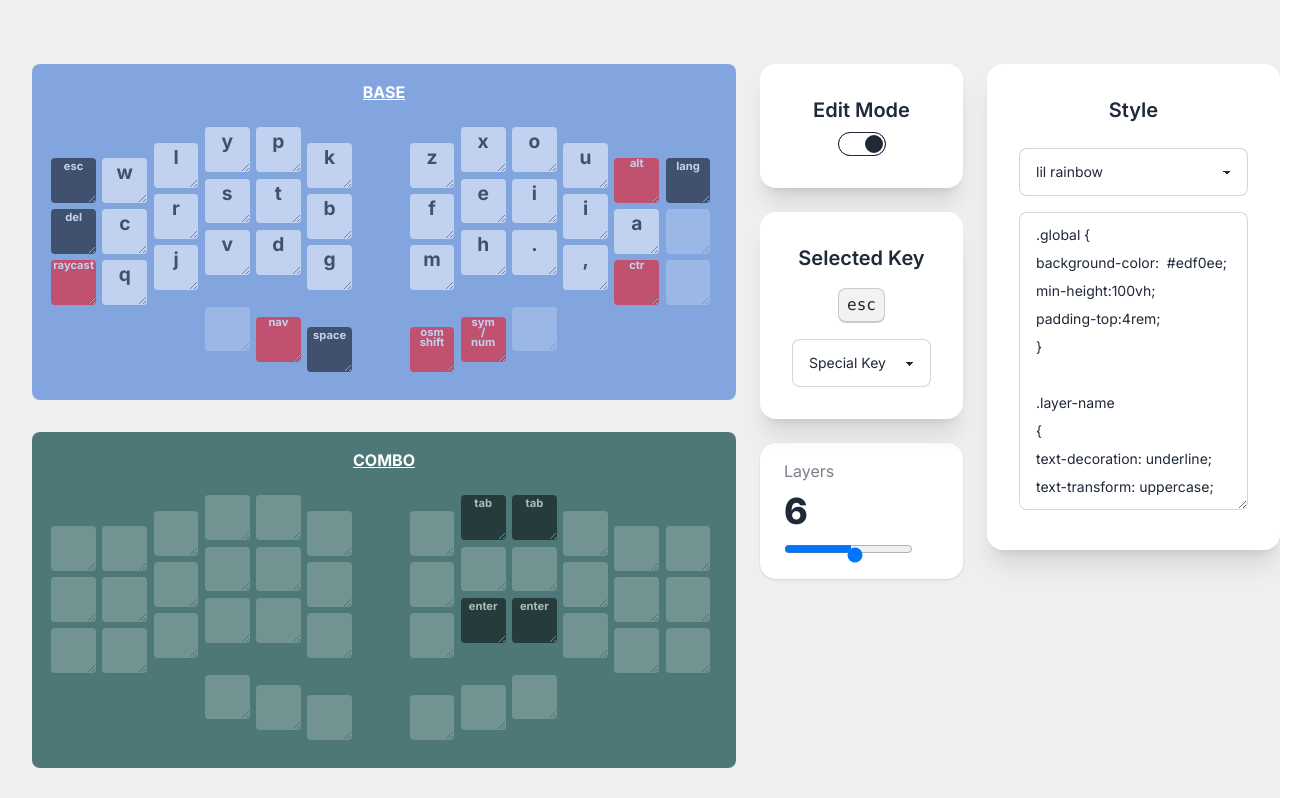
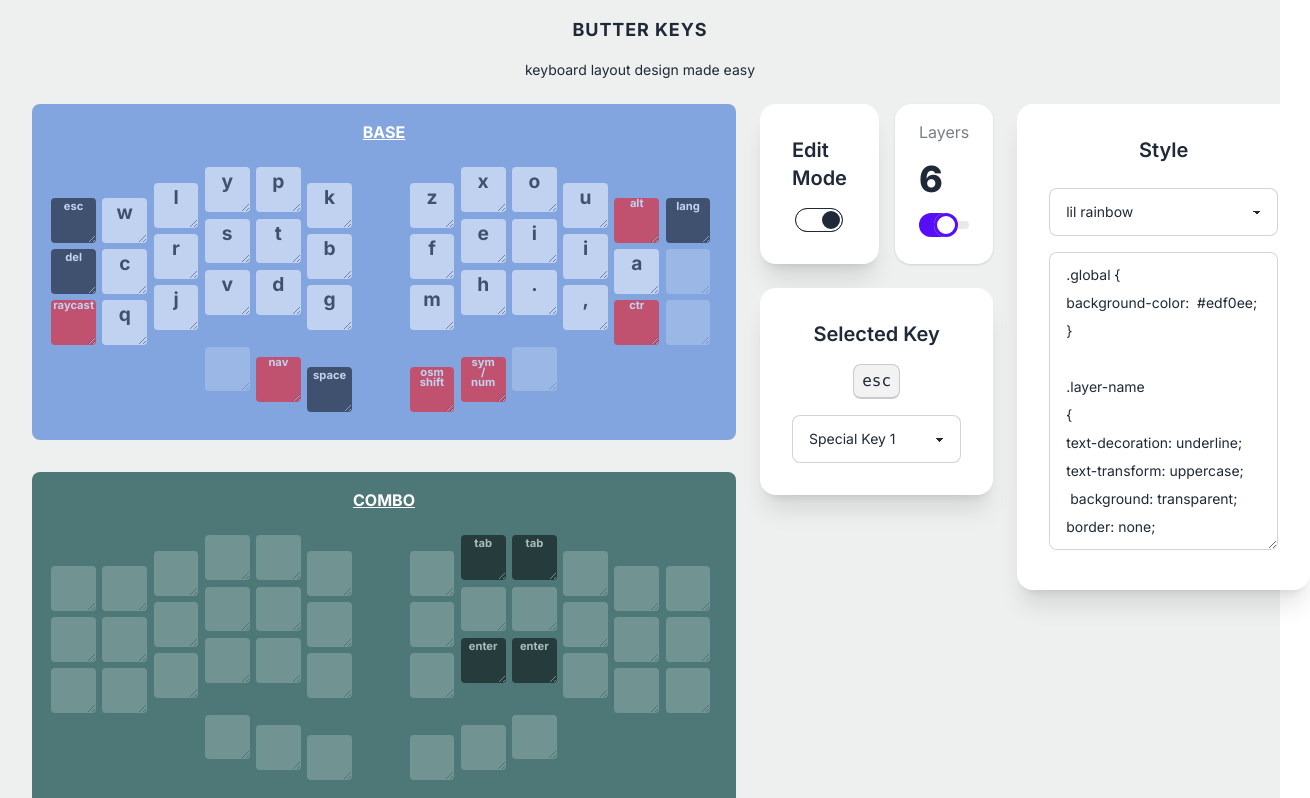
Before and after one commit to jaroslaw-weber/keyfab, a Next.js app: page / in a window 1280 px wide. Shown: the top 798 px of the page, 1310 px wide, since content can reach past the window. Built offline with nearby package versions, Linux system fonts and the light colour scheme.

Commit message:
improve stuff

```diff
--- a/app/components/EditLayerCount.tsx
+++ b/app/components/EditLayerCount.tsx
@@ -10,7 +10,7 @@ export function EditLayerCount() {
       min={1}
       max={10}
       value={layerCount}
-      className="range-sm range-primary"
+      className="range range-primary"
     />
   );
   const result2 = (
--- a/app/components/SelectMode.tsx
+++ b/app/components/SelectMode.tsx
@@ -34,7 +34,7 @@ export function SelectMode() {
       </div>
     </div>
   );
-  const toggle=<input type="checkbox" className="toggle" checked={editMode} onClick={e=>{
+  const toggle=<input type="checkbox" className="toggle mt-2" checked={editMode} onClick={e=>{
    //console.log('e',e.target)
     setEditMode(!editMode)
   }}/>
--- a/app/page.tsx
+++ b/app/page.tsx
@@ -15,27 +15,25 @@ export default function Home() {
 
   const [css] = useAtom(styleAtom);
 
-  const [editMode, setEditMode] = useAtom(editModeAtom);
 
-  function toggleEditMode() {
-    if (editMode == EditMode.input) {
-      setEditMode(EditMode.select);
-    } else {
-      setEditMode(EditMode.input);
-    }
-  }
 
   return (
     <main className={`min-h-screen`}>
       <style>{css.css}</style>
-      <div className="">
-        <div className="flex flex-row global gap-6">
+      <div className="global min-h-full">
+        <p className="text-center uppercase font-bold text-lg pt-4 tracking-wider">butter keys</p>
+        <p className="text-center mb-6 mt-4 lowercase text-sm">Keyboard Layout Design Made Easy</p>
+        <div className="flex flex-row  gap-6">
           <div className="flex-1">{renderdKeyboard}</div>
-          <div className="flex-1 flex flex-col gap-6">{SelectMode()}
+          <div className="flex-1 flex flex-col gap-6">
+            <div className="flex gap-4">
+
+            {SelectMode()}
+            {EditLayerCount()}
+            </div>
             {EditKeyPanel()}
-            {EditLayerCount()}
           </div>
-          <div className="flex-1">{EditStylePanel()}</div>
+          <div className="flex-1 mr-8">{EditStylePanel()}</div>
         </div>
       </div>
     </main>
--- a/app/style.ts
+++ b/app/style.ts
@@ -1,8 +1,6 @@
 const lilRainbow = `
 .global {
 	background-color:  #edf0ee;
-	min-height:100vh;
-	padding-top:4rem;
 	}
 
 	.layer-name
@@ -84,6 +82,9 @@ const lilRainbow = `
 
 
 
+
+
+
 `;
 
 function cleanupCss(css: string) {
```
